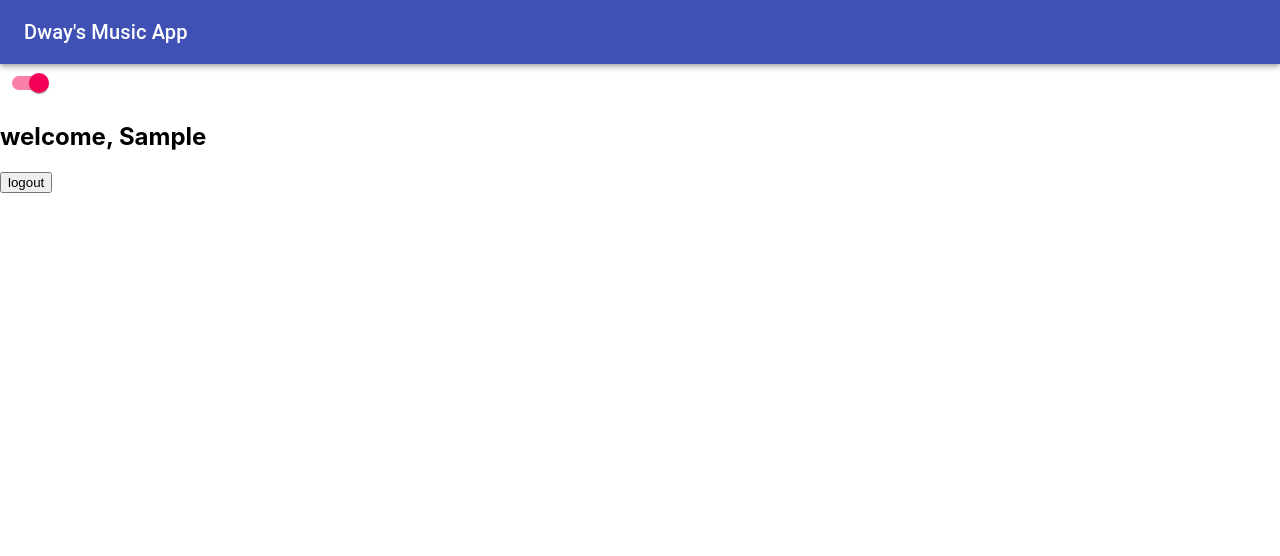
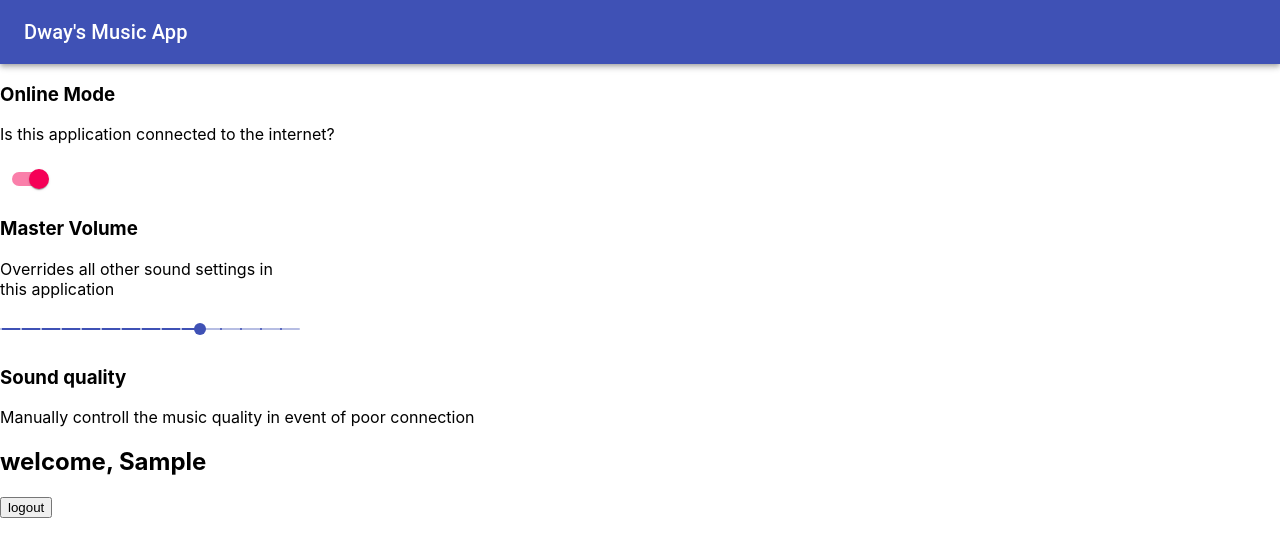
Before and after one commit to Dwaylan/music-app, a React (Create React App) app: page / in a window 1280 px wide. Both pictures are taken after typing "Sample", "Sample123" into the empty fields and a click on the button "LOGIN". Shown: the top 556 px of the page. Built offline with nearby package versions, Linux system fonts and the light colour scheme.

Commit message:
added multiple card files. Looking for a way to make my code concise and prettier... tomorrow because i'm fucking beat

```diff
--- a/src/components/Card/Card.js
+++ b/src/components/Card/Card.js
@@ -1,19 +1,14 @@
-import React, { useState } from "react";
-import Switch from "@material-ui/core/Switch";
+import React from "react";
+import Card1 from "./Card1";
+import Card2 from "./Card2";
+import Card3 from "./Card3";
 
-export default function SwitchLabels() {
-  const [state, setState] = useState({
-    Online: true,
-    Offline: false,
-  });
-
-  const handleChange = (event, val) => {
-    setState({ ...state, [event.target.name]: event.target.checked });
-    console.log("switch was clicked");
-    console.log(val);
-  };
-
+export default function Card() {
   return (
-    <Switch checked={state.Online} onChange={handleChange} name="Online" />
+    <div>
+      <Card1 />
+      <Card2 />
+      <Card3 />
+    </div>
   );
 }
--- /dev/null
+++ b/src/components/Card/Card1.js
@@ -0,0 +1,24 @@
+import React, { useState } from "react";
+import { Switch } from "@material-ui/core";
+function Switches() {
+  const [state, setState] = useState({
+    Online: true,
+    Offline: false,
+  });
+
+  const handleChange = (event, val) => {
+    setState({ ...state, [event.target.name]: event.target.checked });
+    console.log("switch was clicked");
+    console.log(val);
+  };
+
+  return (
+    <div>
+      <h3>Online Mode</h3>
+      <p>Is this application connected to the internet?</p>
+      <Switch checked={state.Online} onChange={handleChange} name="Online" />
+    </div>
+  );
+}
+
+export default Switches;
--- /dev/null
+++ b/src/components/Card/Card2.js
@@ -0,0 +1,34 @@
+import React from "react";
+import { makeStyles } from "@material-ui/core/styles";
+import Slider from "@material-ui/core/Slider";
+
+const useStyles = makeStyles({
+  root: {
+    width: 300,
+  },
+});
+
+function valuetext(value) {
+  return `${value}°C`;
+}
+
+export default function DiscreteSlider() {
+  const classes = useStyles();
+
+  return (
+    <div className={classes.root}>
+      <h3>Master Volume</h3>
+      <p>Overrides all other sound settings in this application </p>
+      <Slider
+        defaultValue={0.00000005}
+        getAriaValueText={valuetext}
+        aria-labelledby="discrete-slider-small-steps"
+        step={0.00000001}
+        marks
+        min={-0.00000005}
+        max={0.0000001}
+        valueLabelDisplay="auto"
+      />
+    </div>
+  );
+}
--- /dev/null
+++ b/src/components/Card/Card3.js
@@ -0,0 +1,10 @@
+import React from "react";
+
+export default function Card3() {
+  return (
+    <div>
+      <h3>Sound quality</h3>
+      <p>Manually controll the music quality in event of poor connection</p>
+    </div>
+  );
+}
```
Also changed, not shown: 1 other file (tests, documents, lock files or other folders).
